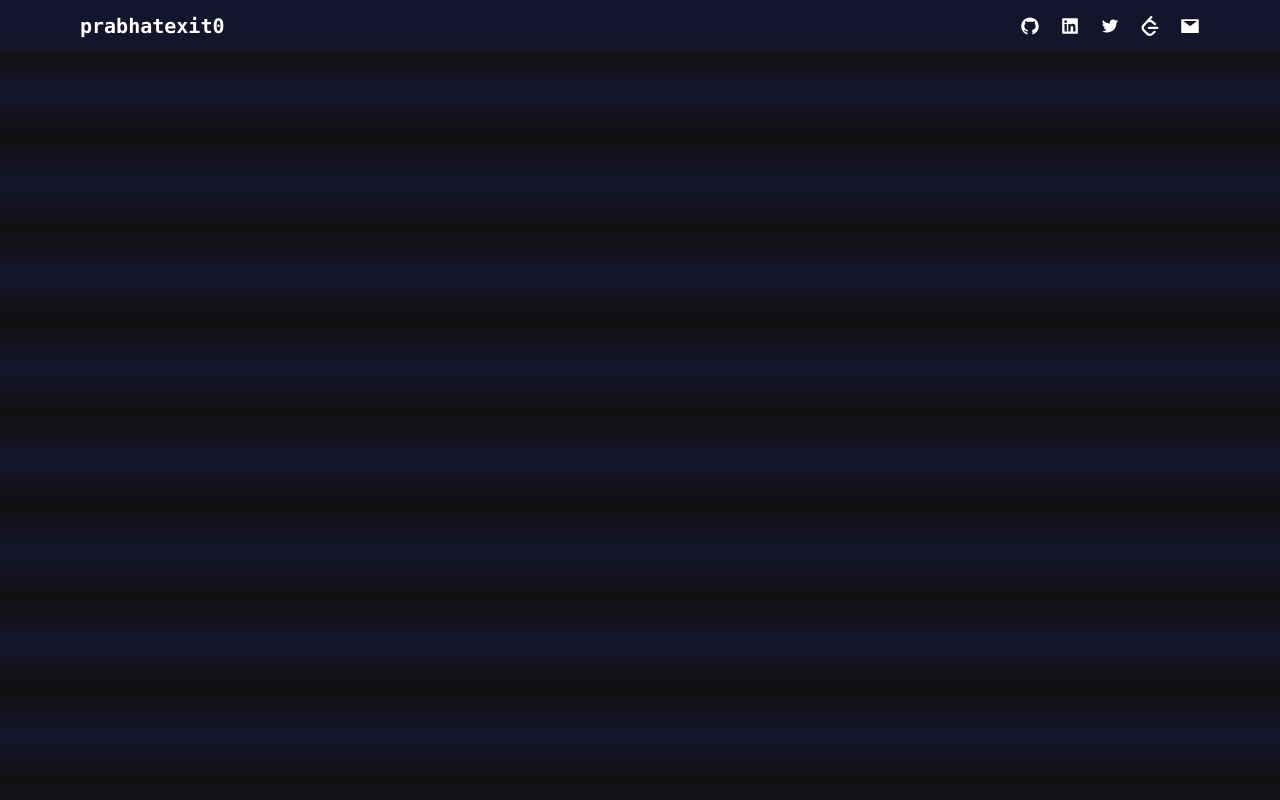
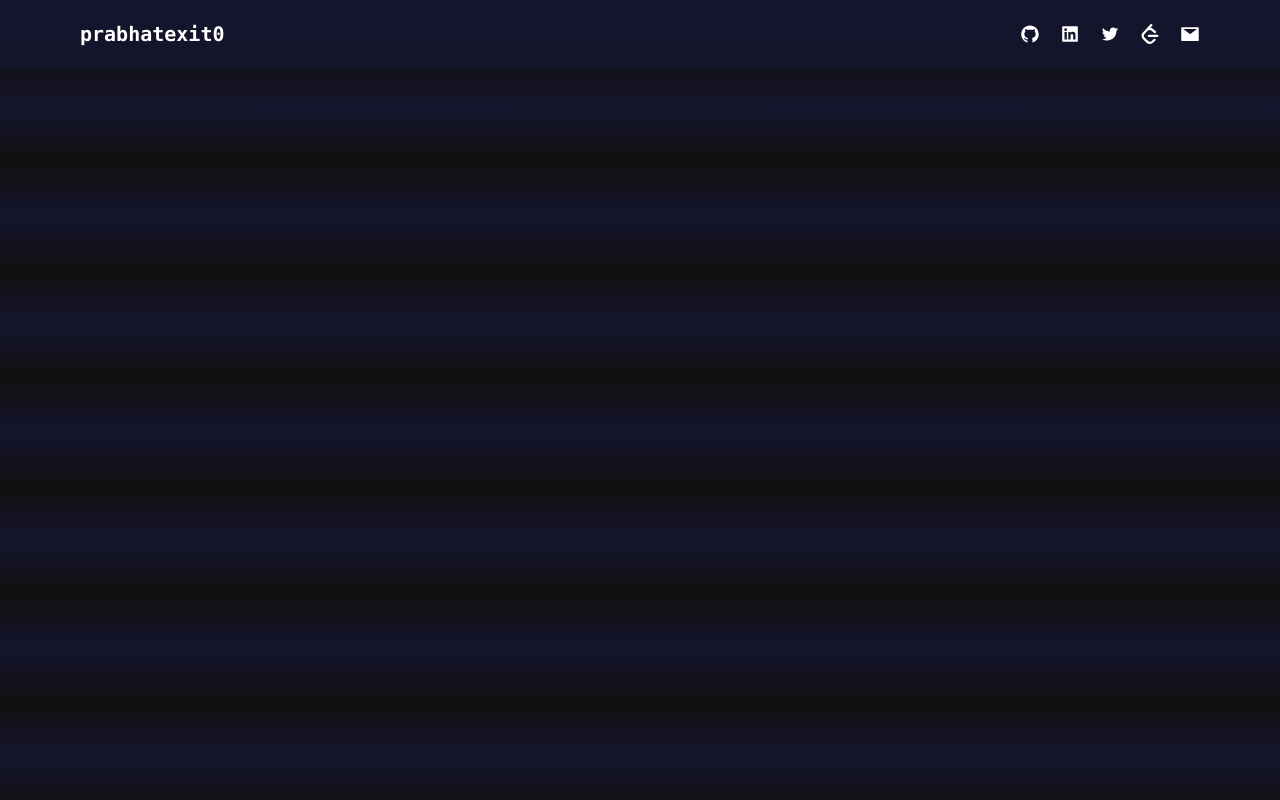
Before and after one commit to prabhatexit0/portexit0, a Next.js app: page /layout in a window 1280 px wide. Built offline with nearby package versions, Linux system fonts and the light colour scheme.

Commit message:
More padding to navbar

```diff
--- a/components/Navbar.jsx
+++ b/components/Navbar.jsx
@@ -2,7 +2,7 @@ import {AiFillGithub, AiFillLinkedin, AiOutlineTwitter, AiFillMail } from "react
 import { SiLeetcode } from "react-icons/si";
 
 export default function Navbar() {
-  return <div className='font-mono p-3 w-full sticky bg-[#15152e]/90
+  return <div className='font-mono p-5 w-full sticky bg-[#15152e]/90
     fixed top-0 z-10 laptop:px-20'>
     <div className='flex gap-5 justify-between items-center'>
       <h1 className="font-bold text-xl">prabhatexit0</h1>
```
